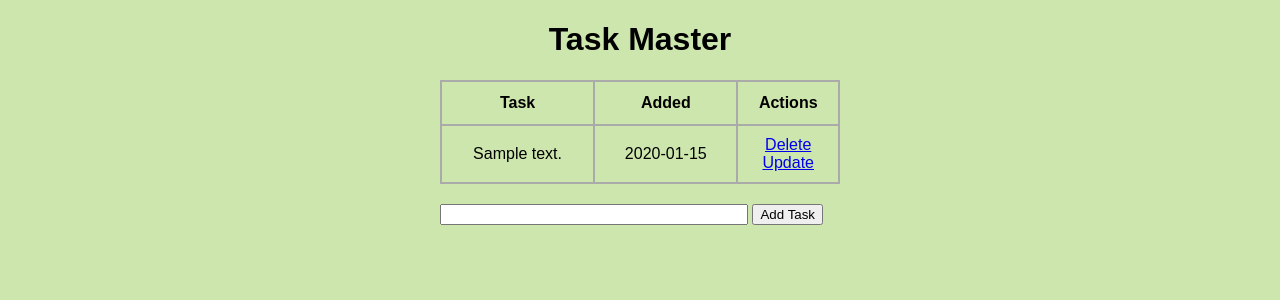
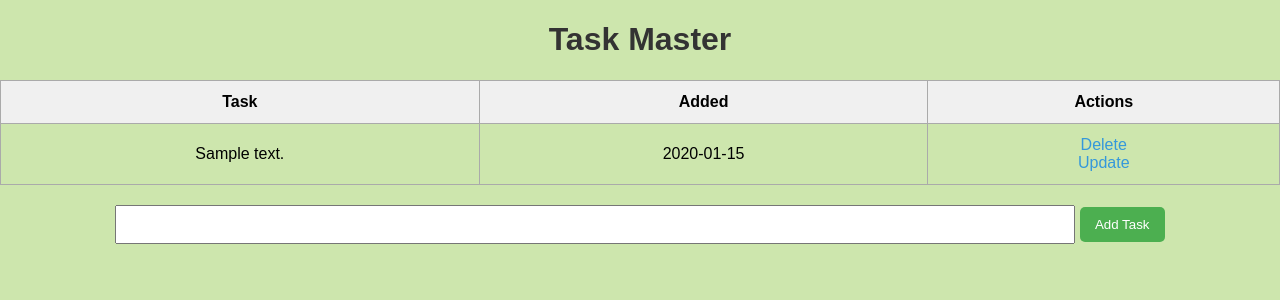
Before and after one commit to SeefAlmostafa/task-adder, a Flask app: page / in a window 1280 px wide. Shown: the top 300 px of the page. Run offline with Flask 3, Linux system fonts and the light colour scheme; tables that the repository leaves empty hold one stand-in row (values such as "Sample post").

Commit message:
init app

```diff
--- a/app.py
+++ b/app.py
@@ -1,7 +1,6 @@
-from flask import Flask, render_template, url_for, request, redirect
+from flask import Flask, render_template, request, redirect
 from flask_sqlalchemy import SQLAlchemy
 from datetime import datetime
-
 
 app = Flask(__name__)
 app.config['SQLALCHEMY_DATABASE_URI'] = 'sqlite:///test.db'
@@ -15,19 +14,28 @@ class Todo(db.Model):
     def __repr__(self):
         return '<Task %r>' % self.id
 
+# Constant error messages
+ERROR_ADD_TASK = 'There was an issue adding your task'
+ERROR_DELETE_TASK = 'There was a problem deleting that task'
+ERROR_UPDATE_TASK = 'There was an issue updating your task'
+ERROR_EMPTY_CONTENT = 'Task content cannot be empty'
 
 @app.route('/', methods=['POST', 'GET'])
 def index():
     if request.method == 'POST':
-        task_content = request.form['content']
-        new_task = Todo(content=task_content)
+        task_content = request.form['content'].strip()
 
-        try:
-            db.session.add(new_task)
-            db.session.commit()
-            return redirect('/')
-        except:
-            return 'There was an issue adding your task'
+        if task_content:
+            new_task = Todo(content=task_content)
+
+            try:
+                db.session.add(new_task)
+                db.session.commit()
+                return redirect('/')
+            except:
+                return ERROR_ADD_TASK
+        else:
+            return ERROR_EMPTY_CONTENT
 
     else:
         tasks = Todo.query.order_by(Todo.date_created).all()
@@ -43,24 +51,29 @@ def delete(id):
         db.session.commit()
         return redirect('/')
     except:
-        return 'There was a problem deleting that task'
+        return ERROR_DELETE_TASK
 
 @app.route('/update/<int:id>', methods=['GET', 'POST'])
 def update(id):
-    task = Todo.query.get_or_404(id)
+    task_to_update = Todo.query.get_or_404(id)
 
     if request.method == 'POST':
-        task.content = request.form['content']
+        new_content = request.form['content'].strip()
 
-        try:
-            db.session.commit()
-            return redirect('/')
-        except:
-            return 'There was an issue updating your task'
+        # Check if the updated content is not empty before updating
+        if new_content:
+            task_to_update.content = new_content
+
+            try:
+                db.session.commit()
+                return redirect('/')
+            except:
+                return ERROR_UPDATE_TASK
+        else:
+            return ERROR_EMPTY_CONTENT
 
     else:
-        return render_template('update.html', task=task)
-
+        return render_template('update.html', task=task_to_update)
 
 if __name__ == "__main__":
     app.run(debug=True)
--- a/static/css/main.css
+++ b/static/css/main.css
@@ -1,37 +1,68 @@
 body, html {
     margin: 0;
-    font-family: sans-serif;
-    background-color: rgb(205, 230, 173);
+    font-family: 'Poppins', sans-serif; /* Changed font to 'Poppins' */
+    background-color: #cde6ad;
 }
 
-.content {
+.container {
     margin: 0 auto;
-    width: 400px;
+    max-width: 800px;
+    padding: 20px;
 }
 
-table, td, th {
-    border: 2px solid #aaa;
+h1 {
+    text-align: center;
+    color: #333;
 }
 
 table {
+    width: 100%;
     border-collapse: collapse;
-    width: 100%;
+    margin-top: 20px;
+}
+
+th, td {
+    border: 1px solid #aaa;
+    padding: 12px;
+    text-align: center;
 }
 
 th {
-    height: 40px;
-}
-
-td {
-    text-align: center;
-    padding: 10px;
+    background-color: #f0f0f0;
 }
 
 .form {
     margin-top: 20px;
-
+    text-align: center;
 }
 
-#content {
+input[type="text"] {
     width: 75%;
+    padding: 10px;
+    box-sizing: border-box;
+    margin-bottom: 10px;
 }
+
+input[type="submit"] {
+    background-color: #4caf50;
+    color: #fff;
+    padding: 10px 15px;
+    border: none;
+    cursor: pointer;
+    border-radius: 5px; /* Added border-radius for a slightly rounded appearance */
+    transition: background-color 0.3s ease; /* Smooth transition on background color */
+}
+
+input[type="submit"]:hover {
+    background-color: #45a049;
+}
+
+a {
+    color: #3498db;
+    text-decoration: none;
+    transition: color 0.3s ease; /* Smooth transition on text color */
+}
+
+a:hover {
+    color: #2980b9;
+}
--- a/templates/base.html
+++ b/templates/base.html
@@ -4,10 +4,12 @@
     <meta charset="UTF-8">
     <meta name="viewport" content="width=device-width, initial-scale=1.0">
     <meta http-equiv="X-UA-Compatible" content="ie=edge">
+    <title>{% block title %}Task Master{% endblock %}</title>
     <link rel="stylesheet" href="{{ url_for('static', filename='css/main.css') }}">
     {% block head %}{% endblock %}
 </head>
 <body>
+    <!-- Body content goes here -->
     {% block body %}{% endblock %}
 </body>
 </html>
```
Also changed, not shown: instance/test.db.
